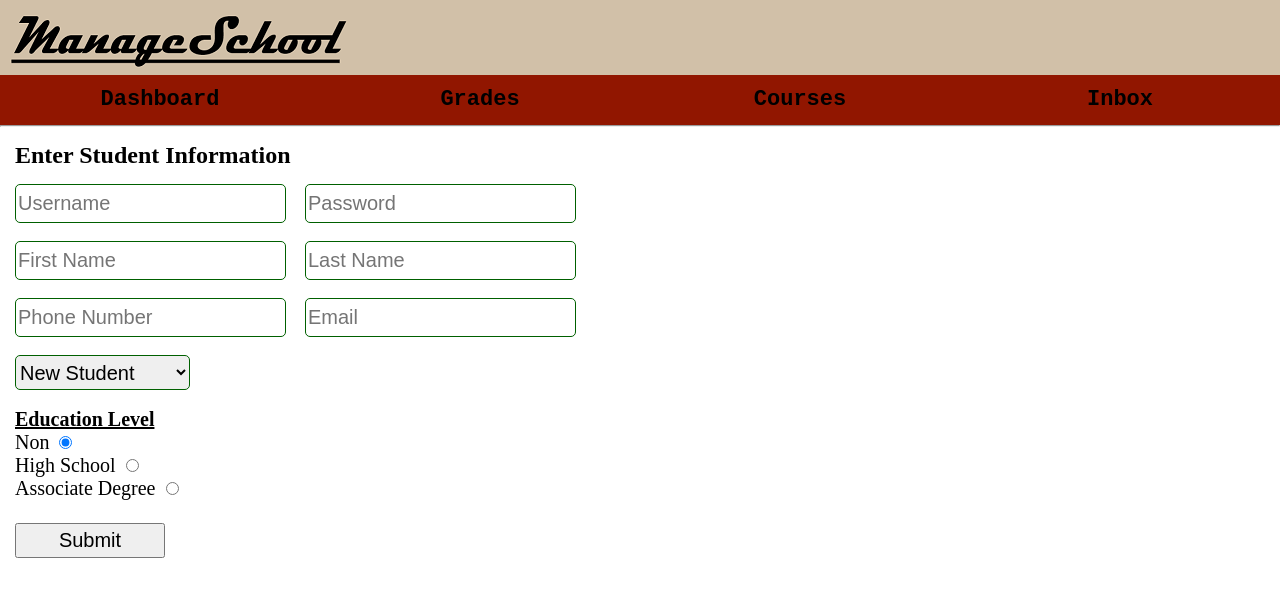
After one commit to BeeFriedman/PHP_TermProject, a PHP site: page /register.php in a window 1280 px wide. The commit adds this page. Shown: the top 597 px of the page. Run offline with PHP 8.4, Linux system fonts and the light colour scheme; data that the repository does not hold is empty.

Commit message:
changed pageid to session var, added user registeration, added course picker

```diff
--- a/css/styles.css
+++ b/css/styles.css
@@ -1,6 +1,10 @@
 body{
     padding: 0;
     margin: 0;
+}
+
+div h1,h2{
+    margin:15px;
 }
 
 .header{
@@ -35,12 +39,52 @@ body{
     color: #911600;
 }
 
+.button{
+    margin-left: 15px;
+    height: 35px;
+    font-size: 20px;
+    width: 150px;
+}
+
+.register{
+    margin-top:15px;
+}
+
+.register .button{
+    width: max-content;
+}
+
 table{
     width:max-content;
 }
 
 table, th, td{
     border: 1px solid black;
+}
+
+.textBox {
+    height: 35px;
+    margin-left: 15px;
+    font-size: 20px;
+    border-radius: 5px;
+    border: #006000 solid 1px;
+}
+
+.select {
+    height: 35px;
+    margin-left: 15px;
+    font-size: 20px;
+    border-radius: 5px;
+    border: #006000 solid 1px;
+}
+
+.radio {
+    font-size:20px;
+    margin-left: 15px;
+}
+
+.student_info .button{
+    margin-left:0;
 }
 
 footer{
--- a/grades.php
+++ b/grades.php
@@ -1,3 +1,3 @@
-<?php $pageIdentifier = "grades"; include "inc/header.php"; ?>
+<?php $_SESSION["pageIdentifier"] = "grades"; include "inc/header.php"; ?>
 <?php  echo "Grades"?>
  <?php include "inc/footer.php"; ?>
--- a/inbox.php
+++ b/inbox.php
@@ -1,4 +1,4 @@
-<?php $pageIdentifier = "inbox"; include "inc/header.php"; ?>
+<?php $_SESSION["pageIdentifier"] = "inbox"; include "inc/header.php"; ?>
 <?php
 echo "Inbox" ?>
 <?php include "inc/footer.php"; ?>
--- a/inc/header.php
+++ b/inc/header.php
@@ -1,5 +1,5 @@
 <?php
-    switch($pageIdentifier) {
+    switch($_SESSION["pageIdentifier"]) {
         case "dash":
             $class = "dash";
             break;
--- a/login.php
+++ b/login.php
@@ -1,9 +1,12 @@
-<?php $pageIdentifier = "login"; include "inc/header.php"; ?>
+<?php $_SESSION["pageIdentifier"] = "login"; include "inc/header.php"; ?>
         <div>
             <form action="submission.php" name="login" method="POST">
                 <input class="textBox" type="text" name="username" placeholder="Enter your username" maxlength="20"/>
                 <input class="textBox" type="password" name="password" placeholder="Enter your password" maxlength="20"/><br><br>
                 <input class="button" type="submit" value="Submit"/>
             </form>
+            <form class="register" action="register.php">
+                <input class="button" type="submit" value="New user? Register"/>
+            </form>
         </div>
 <?php include "inc/footer.php"; ?>
--- /dev/null
+++ b/register.php
@@ -0,0 +1,32 @@
+<?php
+    $_SESSION["pageIdentifier"] = "register";
+    include "inc/header.php";
+?>
+    <div>
+        <h2><b>Enter Student Information</b></h2>
+        <form class="student_info" action="submission.php" name="studentInfo" method="POST">
+            <input class="textBox" type="text" name="username" placeholder="Username" maxlength="20"/>
+            <input class="textBox" type="password" name="password" placeholder="Password" maxlength="20"/><br><br>
+            <input class="textBox" type="text" name="first" placeholder="First Name" maxlength="20"/>
+            <input class="textBox" type="text" name="last" placeholder="Last Name" maxlength="20"/><br><br>
+            <input class="textBox" type="tel" name="phone" placeholder="Phone Number" maxlength="12"/>
+            <input class="textBox" type="email" name="email" placeholder="Email" maxlength="25"/><br><br>
+            <select class="select" name="type">
+                <option>New Student</option>
+                <option>External Transfer</option>
+                <option>Internal Transfer</option>
+                <option>Admin</option>
+            </select>
+            <br><br>
+            <div class="radio">
+                <label><b><u>Education Level</u></b></label><br>
+                <label>Non</label>
+                <input type ="radio" name="level" value="Non" checked/><br>
+                <label>High School</label>
+                <input type ="radio" name="level" value="High School"/><br>
+                <label>Associate Degree</label>
+                <input type ="radio" name="level" value="Associate Degree"/><br><br>
+            <div>
+            <input class="button" type="submit" value="Submit"/>
+        </form>
+    </div>
```
Also changed, not shown: courses.php (+14 -2 lines), index.php (+3 -9 lines), submission.php (+30 -1 lines).
